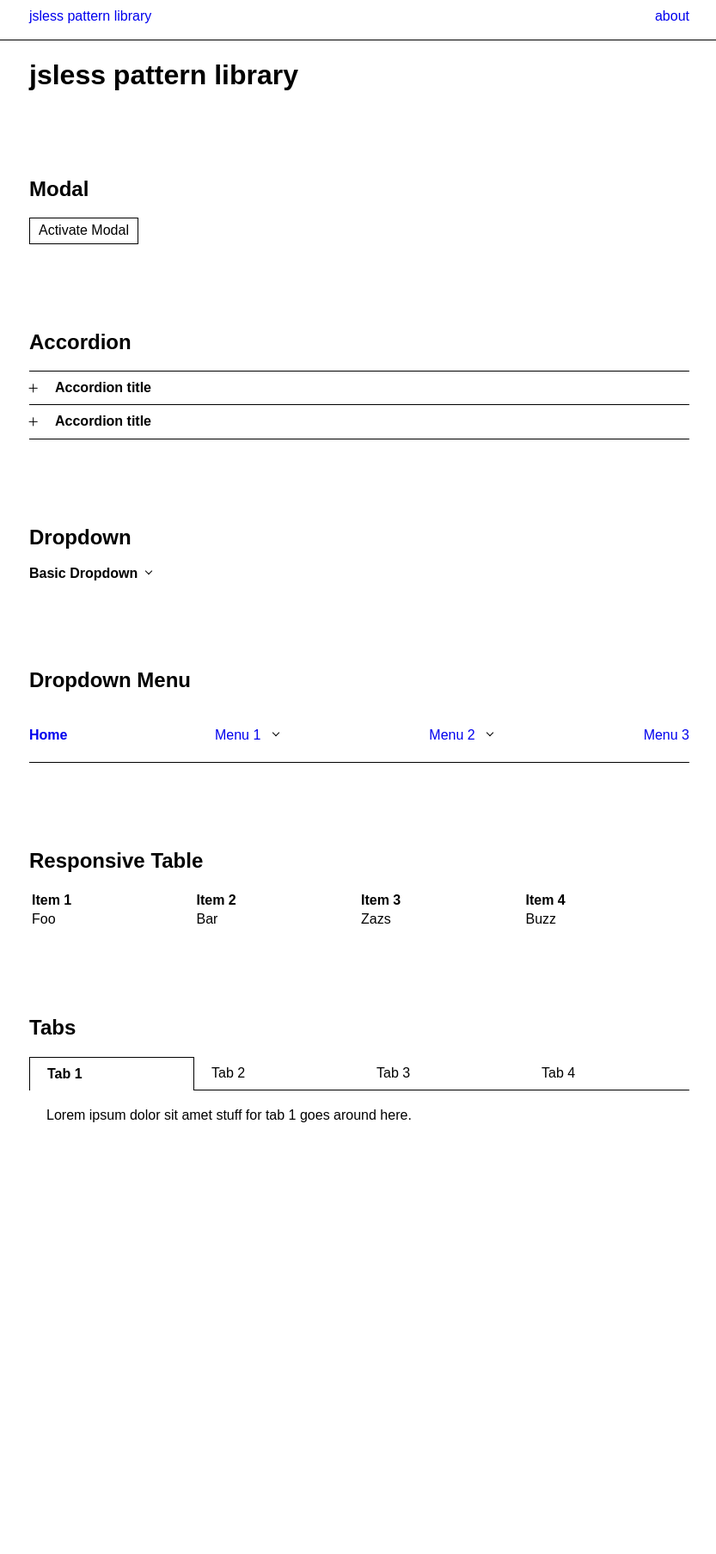
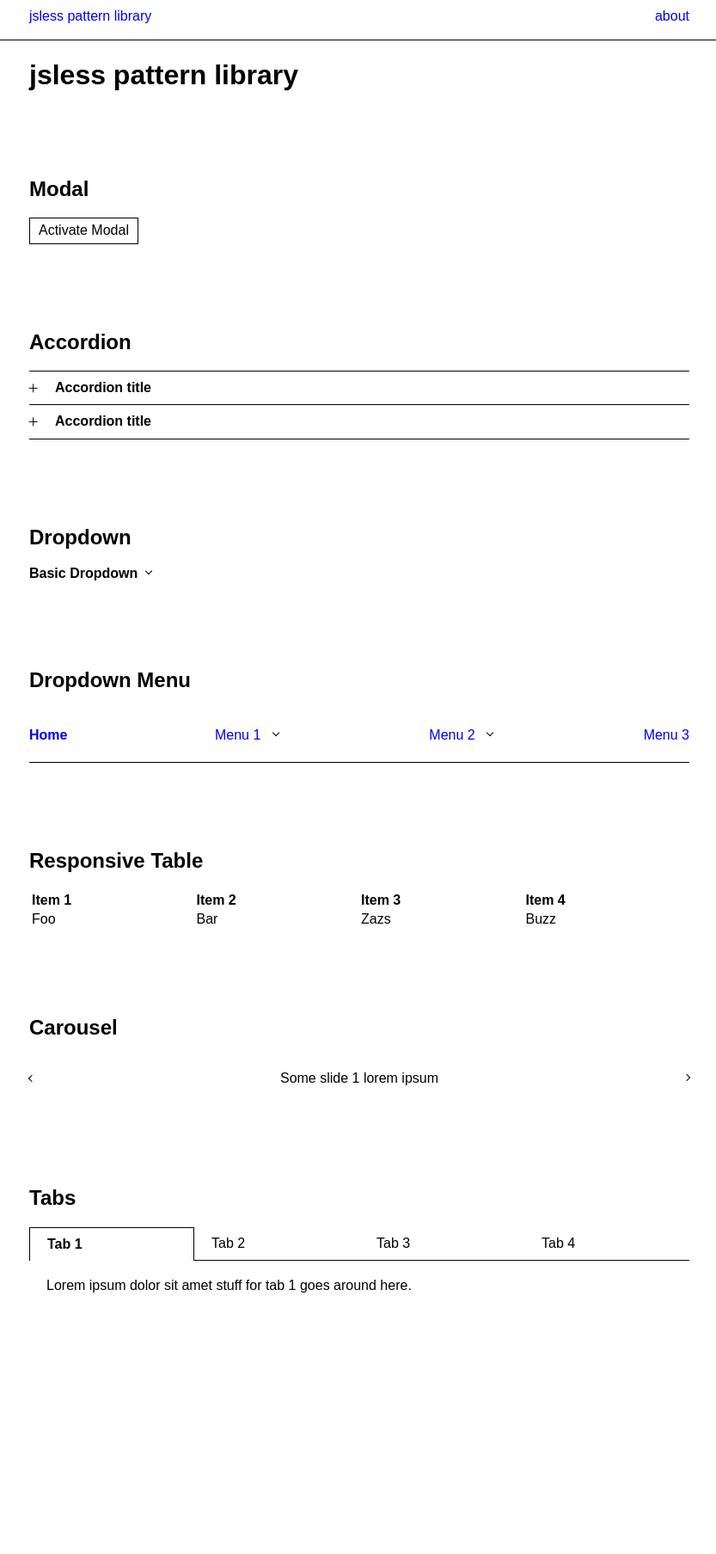
Before and after one commit to harrypujols/jsless, a Jekyll site: the page built from public/index.html, in a window 1280 px wide. Shown: the whole page at 86% size, without its empty margins (222-1055 px from the left). Built offline with Jekyll 4.4.1, drawn with Linux system fonts in a browser that asks for light colours; before the commit the page ends 1609 px from its top, so only the background shows below that.

Commit message:
Carousel

```diff
--- /dev/null
+++ b/public/_includes/carousel.html
@@ -0,0 +1,19 @@
+<div class="carousel">
+  <label for="slide-1" class="carousel-button"><span class="icon-arrow-left"></span></label>
+  <div class="carousel-inner">
+    <div class="carousel-item">
+      <input type="radio" id="slide-1" class="carousel-trigger" name="slide" hidden checked>
+      <div class="carousel-content">
+        <p>Some slide 1 lorem ipsum</p>
+      </div>
+    </div>
+
+    <div class="carousel-item">
+      <input type="radio" id="slide-2" class="carousel-trigger" name="slide" hidden>
+      <div class="carousel-content">
+        <p>The slide 2 lorem ipsum</p>
+      </div>
+    </div>
+  </div>
+    <label for="slide-2" class="carousel-button"><span class="icon-arrow-right"></span></label>
+</div>
--- /dev/null
+++ b/public/_sass/_carousel.scss
@@ -0,0 +1,21 @@
+.carousel {
+  display: flex;
+  align-items: center;
+  justify-content: space-between;
+
+  &-inner {
+    flex-grow: 1;
+    text-align: center;
+  }
+
+  &-content {
+    display: none;
+    width: 100%;
+  }
+}
+
+[name=slide]:checked {
+  ~ .carousel-content {
+    display: block;
+  }
+}
--- a/public/css/main.scss
+++ b/public/css/main.scss
@@ -8,6 +8,7 @@
 @import "accordion";
 @import "dropdown";
 @import "dropdown-menu";
+@import "carousel";
 @import "table";
 @import "tabs";
 @import "modal";
--- a/public/index.html
+++ b/public/index.html
@@ -29,6 +29,11 @@ layout: default
 </section>
 
 <section class="section">
+  <h2>Carousel</h2>
+  {% include carousel.html %}
+</section>
+
+<section class="section">
   <h2>Tabs</h2>
   {% include tabs.html %}
 </section>
```
